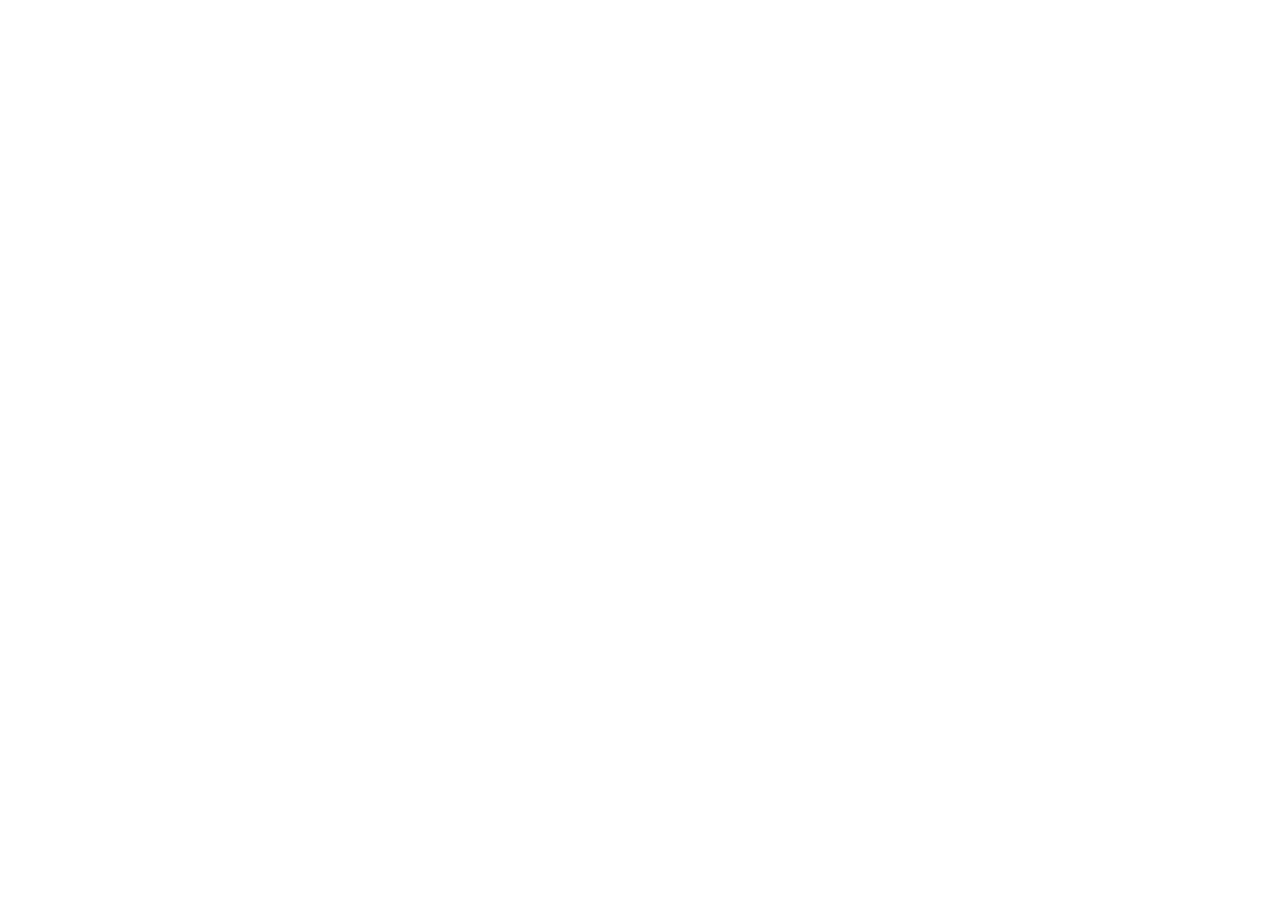
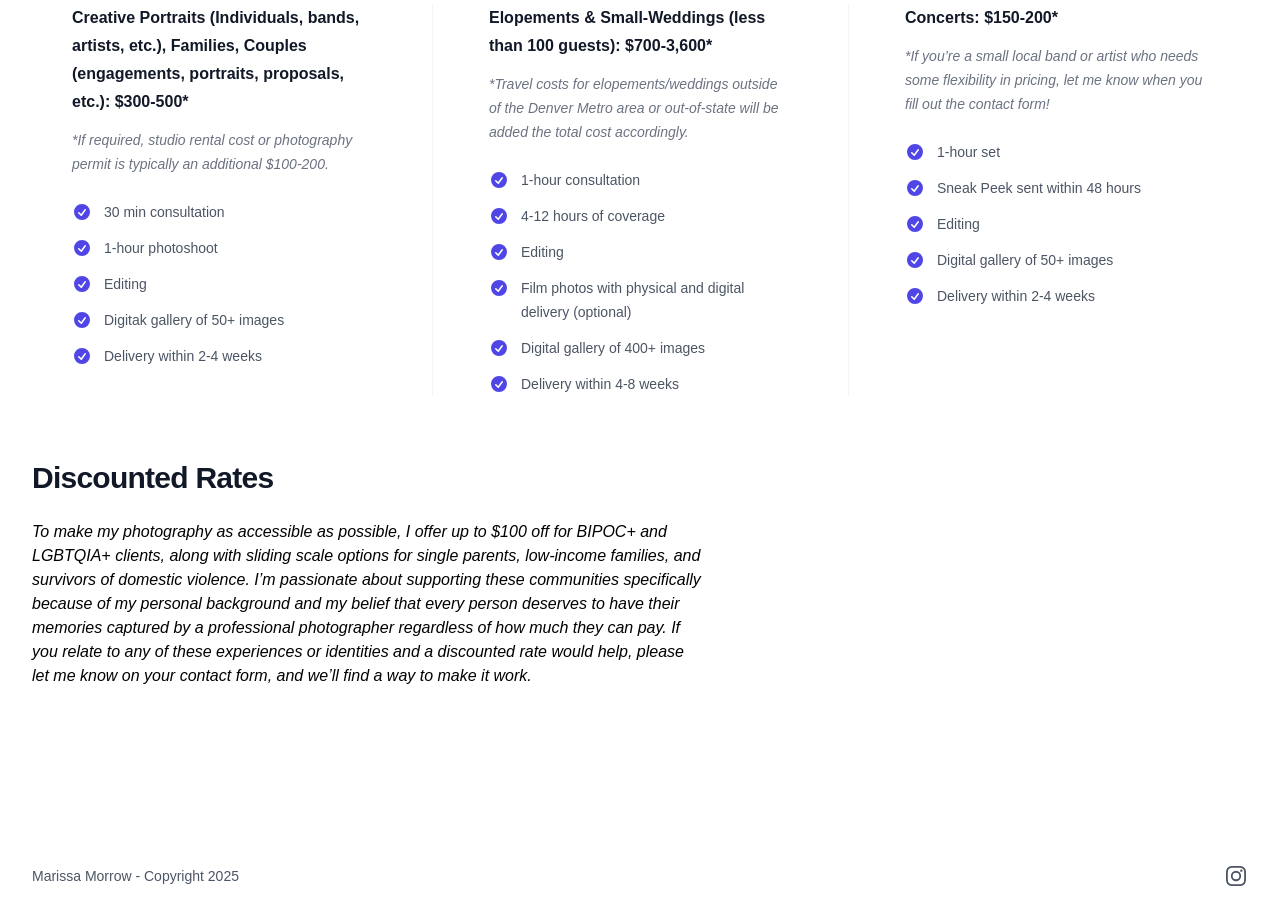
Before and after one commit to austin-morrow/marissa-morrow, a Next.js app: page /pricing in a window 1280 px wide. Shown: the part 500-1424 px from the top of the page. Before the commit the page ends 800 px from the top, so only its background shows below. Built offline with nearby package versions, Linux system fonts and the light colour scheme; a web font is replaced by a local one.

Commit message:
WIP lots of stuff

```diff
--- a/src/app/components/Footer.js
+++ b/src/app/components/Footer.js
@@ -27,7 +27,9 @@
           ))}
         </div>
         <p className="mt-8 text-center text-sm/6 text-gray-600 md:order-1 md:mt-0">
-          &copy; 2025 Marissa Morrow. All rights reserved.
+          {/* &copy; Marissa Morrow Photo 2025 */}
+          Marissa Morrow - Copyright 2025
+
         </p>
       </div>
     </footer>
--- a/src/app/details/page.js
+++ b/src/app/details/page.js
@@ -1,7 +1,133 @@
+import {
+  CloudArrowUpIcon,
+  LockClosedIcon,
+  ServerIcon,
+} from "@heroicons/react/20/solid";
+
+const details = [
+  {
+    description:
+      "Contact me to set up a consultation. We can meet virtually or in person for coffee if you’re local to the Denver-Metro area. We’ll discuss what you’re looking for (e.g. type of shoot, who will be involved, location, etc.) and if we’re a good fit.",
+    number: "1.",
+  },
+  {
+    description: "Schedule your date using my calendar",
+    number: "2.",
+  },
+  {
+    description: "Pay  a 50% deposit to secure your date",
+    number: "3.",
+  },
+  {
+    description: "Let’s take your photos! ",
+    number: "4.",
+  },
+  {
+    description:
+      "Sneak peek of 5-10 photos will be sent to you within 24-48 hours",
+    number: "5.",
+  },
+];
+
 export default function Details() {
-    return (
-      <main className="">
-  Details
-      </main>
-    );
-  }
+  return (
+    <div className="overflow-hidden bg-white py-24 sm:py-32">
+      <div className="mx-auto max-w-7xl px-6 lg:px-8">
+        <div className="mx-auto grid max-w-2xl grid-cols-1 gap-x-8 gap-y-16 sm:gap-y-20 lg:mx-0 lg:max-w-none lg:grid-cols-2">
+          <div className="lg:pr-8 lg:pt-4">
+            <div className="lg:max-w-lg">
+              <h2 className="text-base/7 font-semibold text-indigo-600">
+                How It Works:
+              </h2>
+              <p className="mt-2 text-pretty text-3xl font-semibold tracking-tight text-gray-900 sm:text-3xl">
+                Booking and Timeline
+              </p>
+              <dl className="mt-10 max-w-xl space-y-8 text-base/7 text-gray-600 lg:max-w-none">
+                {details.map((detail) => (
+                  <div className="relative pl-9">
+                    <dt className="inline text-gray-900">
+                      <dd
+                        aria-hidden="true"
+                        className="absolute left-1 size-5 text-indigo-600"
+                      >
+                        {detail.number}{" "}
+                      </dd>
+                      {detail.description}
+                    </dt>
+                  </div>
+                ))}
+              </dl>
+              <dl className="mt-10 max-w-xl space-y-8 text-base/7 text-gray-600 lg:max-w-none">
+                <div className="relative pl-9">
+                  <dt className="inline text-gray-900">
+                    <dd
+                      aria-hidden="true"
+                      className="absolute left-1 size-5 text-indigo-600"
+                    >
+                      6.{" "}
+                    </dd>
+                    Your full gallery will be delivered digitally within 2 to 8
+                    weeks*.
+                    <dd
+                      aria-hidden="true"
+                      className="absolute left-1 size-5 text-indigo-600"
+                    ></dd>
+                    <span className="italic">
+                      *editing time varies by type of photoshoot.
+                    </span>
+                  </dt>
+                </div>
+              </dl>
+              <dl className="mt-10 max-w-xl space-y-8 text-base/7 text-gray-600 lg:max-w-none">
+                <div className="relative pl-9">
+                  <dt className="inline text-gray-900">
+                    <dd
+                      aria-hidden="true"
+                      className="absolute left-1 size-5 text-indigo-600"
+                    >
+                      7.{" "}
+                    </dd>
+                    Payment of your remaining balance upon receipt of your full
+                    gallery via an invoice sent to you by Marissa Morrow Photo
+                  </dt>
+                </div>
+              </dl>
+            </div>
+          </div>
+          <img
+            alt="Product screenshot"
+            src="https://tailwindui.com/plus/img/component-images/dark-project-app-screenshot.png"
+            width={2432}
+            height={1442}
+            className="w-[48rem] max-w-none rounded-xl shadow-xl ring-1 ring-gray-400/10 sm:w-[57rem] md:-ml-4 lg:-ml-0"
+          />
+        </div>
+        <div className="mt-16 max-w-2xl">
+          <h2 className="text-pretty text-3xl font-semibold tracking-tight text-gray-900">
+            Location
+          </h2>
+          <p className="mt-6">
+            The location for your photoshoot will depend on a variety of factors
+            including the season, day of the week and time, type of photoshoot,
+            and personal preference.
+          </p>
+          <p className="mt-8">
+            My experience with portrait work (families, couples, creatives,
+            etc.) mainly involves taking photos outdoors/indoors in natural
+            light. This is the kind of light I prefer to work with as it gives a
+            more authentic and documentary feel to the photos. If we select a
+            location that requires a photography permit or rental fee, that cost
+            will be included in your total fee. I do not own my own studio
+            lighting equipment and I am still learning this type of photography.
+            If you would like to have your photos taken using studio lighting we
+            can discuss this option during your consultation.
+          </p>
+        </div>
+      </div>
+    </div>
+  );
+}
+
+// <div className="bg-white px-6 py-32 lg:px-8">
+
+// </div>
--- a/src/app/pricing/page.js
+++ b/src/app/pricing/page.js
@@ -1,7 +1,108 @@
+import { CheckCircleIcon } from "@heroicons/react/20/solid";
+
+const tiers = [
+  {
+    description:
+      "Creative Portraits (Individuals, bands, artists, etc.), Families, Couples (engagements, portraits, proposals, etc.): $300-500*",
+    price:
+      "*If required, studio rental cost or photography permit is typically an additional $100-200.",
+    features: [
+      "30 min consultation",
+      "1-hour photoshoot",
+      "Editing",
+      "Digitak gallery of 50+ images",
+      "Delivery within 2-4 weeks",
+    ],
+  },
+  {
+    description:
+      "Elopements & Small-Weddings (less than 100 guests): $700-3,600*",
+    price:
+      "*Travel costs for elopements/weddings outside of the Denver Metro area or out-of-state will be added the total cost accordingly.",
+    features: [
+      "1-hour consultation",
+      "4-12 hours of coverage",
+      "Editing",
+      "Film photos with physical and digital delivery (optional)",
+      "Digital gallery of 400+ images",
+      "Delivery within 4-8 weeks",
+    ],
+  },
+  {
+    description: "Concerts: $150-200*",
+    price:
+      "*If you’re a small local band or artist who needs some flexibility in pricing, let me know when you fill out the contact form!",
+    features: [
+      "1-hour set",
+      "Sneak Peek sent within 48 hours",
+      "Editing",
+      "Digital gallery of 50+ images",
+      "Delivery within 2-4 weeks",
+    ],
+  },
+];
+
 export default function Pricing() {
-    return (
-      <main className="">
-  Pricing
-      </main>
-    );
-  }
+  return (
+    <div className="bg-white py-24 sm:py-32">
+      <div className="mx-auto max-w-7xl px-6 lg:px-8">
+        <div className="mx-auto max-w-4xl sm:text-center">
+          <h2 className="text-base/7 font-semibold text-indigo-600">Pricing</h2>
+          <p className="mt-2 text-pretty text-5xl font-semibold tracking-tight text-gray-900 sm:text-balance sm:text-6xl">
+            Pricing that grows with you
+          </p>
+        </div>
+        <p className="mx-auto mt-6 max-w-2xl text-pretty text-lg font-medium text-gray-600 sm:text-center sm:text-xl/8">
+          Choose an affordable plan that’s packed with the best features for
+          engaging your audience, creating customer loyalty, and driving sales.
+        </p>
+        <div className="mt-20 flow-root">
+          <div className="isolate -mt-16 grid max-w-sm grid-cols-1 gap-y-16 divide-y divide-gray-100 sm:mx-auto lg:-mx-8 lg:mt-0 lg:max-w-none lg:grid-cols-3 lg:divide-x lg:divide-y-0 xl:-mx-4">
+            {tiers.map((tier) => (
+              <div key={tier.id} className="pt-16 lg:px-8 lg:pt-0 xl:px-14">
+                <h3
+                  id={tier.id}
+                  className="text-base/7 font-semibold text-gray-900"
+                >
+                  {tier.description}
+                </h3>
+                <p className="italic mt-3 text-sm/6 text-gray-500">{tier.price}</p>
+                <ul
+                  role="list"
+                  className="mt-6 space-y-3 text-sm/6 text-gray-600"
+                >
+                  {tier.features.map((feature) => (
+                    <li key={feature} className="flex gap-x-3">
+                      <CheckCircleIcon
+                        aria-hidden="true"
+                        className="h-6 w-5 flex-none text-indigo-600"
+                      />
+                      {feature}
+                    </li>
+                  ))}
+                </ul>
+              </div>
+            ))}
+          </div>
+        </div>
+        <div className="mt-16 max-w-2xl">
+          <h2 className="text-pretty text-3xl font-semibold tracking-tight text-gray-900">
+            Discounted Rates
+          </h2>
+          <p className="italic mt-6">
+            To make my photography as accessible as possible, I offer up to $100
+            off for BIPOC+ and LGBTQIA+ clients, along with sliding scale
+            options for single parents, low-income families, and survivors of
+            domestic violence. I’m passionate about supporting these communities
+            specifically because of my personal background and my belief that
+            every person deserves to have their memories captured by a
+            professional photographer regardless of how much they can pay. If
+            you relate to any of these experiences or identities and a
+            discounted rate would help, please let me know on your contact form,
+            and we’ll find a way to make it work.
+          </p>
+        </div>
+      </div>
+    </div>
+  );
+}
```
